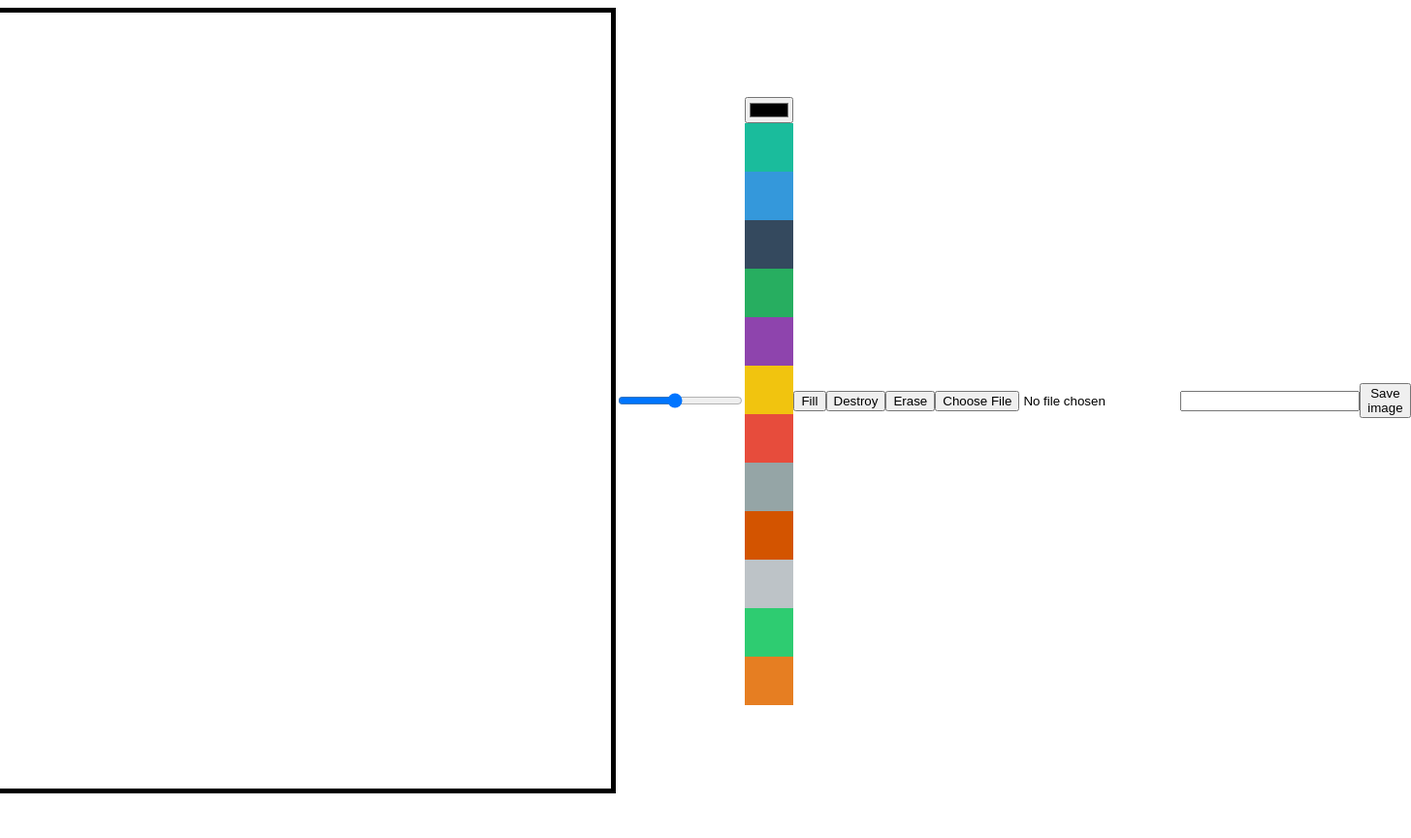
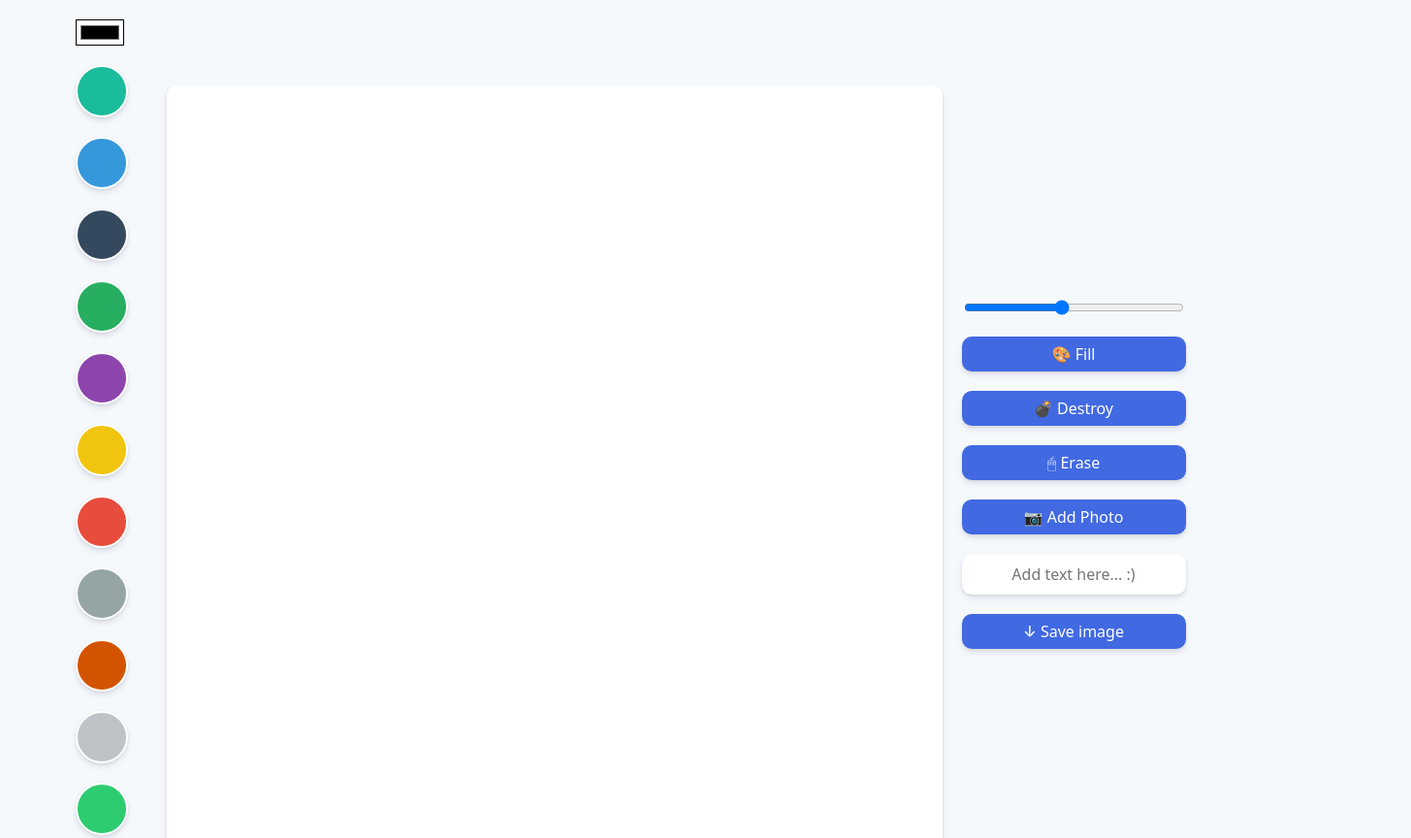
Before and after one commit to seung-mii/meme-maker, a plain HTML site: page index.html in a window 1280 px wide. Shown: the top 864 px of the page at 97% size, 1455 px wide, since content can reach past the window. Before the commit the page ends 826 px from the top, so only its background shows below. Drawn offline with Linux system fonts and the light colour scheme.

Commit message:
feat : css 설정

```diff
--- a/index.html
+++ b/index.html
@@ -8,9 +8,6 @@
     <link rel="stylesheet" href="styles.css" />
   </head>
   <body>
-    <canvas></canvas> <!-- canvas API 창 -->
-    <input id="line-width" type="range" min="1" max="10" value="5" step="0.1" />
-    <!-- step : min과 max 사이의 조절 간격 설정 -->
     <div>
       <input type="color" id="color" />
       <div
@@ -74,13 +71,22 @@
         data-color="#e67e22"
       ></div>
     </div>
-    <button id="mode-btn">Fill</button>
-    <button id="destroy-btn">Destroy</button>
-    <button id="eraser-btn">Erase</button>
-    <input type="file" accept="image/*" id="file" />
-    <!-- accept = "image/*" 뜻 - 파일이 어떤 이든 이미지만 설정 가능 -->
-    <input type="text" id="text" />
-    <button id="save">Save image</button>
+    <canvas></canvas> <!-- canvas API 창 -->
+    <div class="btns">
+      <input id="line-width" type="range" min="1" max="10" value="5" step="0.1" />
+      <!-- step : min과 max 사이의 조절 간격 설정 -->
+      <button id="mode-btn">🎨 Fill</button>
+      <button id="destroy-btn">💣 Destroy</button>
+      <button id="eraser-btn">🖱 Erase</button>
+      <label for="file">
+        📷 Add Photo
+        <input type="file" accept="image/*" id="file"
+      /></label>
+      <!-- accept = "image/*" 뜻 - 파일이 어떤 이든 이미지만 설정 가능 -->
+      <!-- label의 for 값이랑 input의 id 값이 같으면 label을 클릭했을 때 input을 실행시킴 -->
+      <input type="text" id="text" placeholder="Add text here... :)" />
+      <button id="save">↓ Save image</button>
+    </div>
     <script src="app.js"></script>
   </body>
 </html>
--- /dev/null
+++ b/reset.css
@@ -0,0 +1,50 @@
+html, body, div, span, applet, object, iframe,
+h1, h2, h3, h4, h5, h6, p, blockquote, pre,
+a, abbr, acronym, address, big, cite, code,
+del, dfn, em, img, ins, kbd, q, s, samp,
+small, strike, strong, sub, sup, tt, var,
+b, u, i, center,
+dl, dt, dd, ol, ul, li,
+fieldset, form, label, legend,
+table, caption, tbody, tfoot, thead, tr, th, td,
+article, aside, canvas, details, embed,
+figure, figcaption, footer, header, hgroup,
+menu, nav, output, ruby, section, summary,
+time, mark, audio, video {
+	margin: 0;
+	padding: 0;
+	border: 0;
+	font-size: 100%;
+	font: inherit;
+	vertical-align: baseline;
+}
+
+/* HTML5 display-role reset for older browsers */
+article, aside, details, figcaption, figure,
+footer, header, hgroup, menu, nav, section {
+	display: block;
+}
+
+body {
+	line-height: 1;
+}
+
+ol, ul {
+	list-style: none;
+}
+
+blockquote, q {
+	quotes: none;
+}
+
+blockquote:before, blockquote:after,
+
+q:before, q:after {
+	content: '';
+	content: none;
+}
+
+table {
+	border-collapse: collapse;
+	border-spacing: 0;
+}
--- a/styles.css
+++ b/styles.css
@@ -1,7 +1,21 @@
+@import "reset.css";
+
+body {
+    display: flex;
+    gap:20px;
+    justify-content: space-between;
+    align-items: flex-start;
+    background-color: #f6f9fc;
+    padding:20px;
+    font-family: system-ui, -apple-system, BlinkMacSystemFont, 'Segoe UI', Roboto, Oxygen, Ubuntu, Cantarell, 'Open Sans', 'Helvetica Neue', sans-serif;
+}
+
 canvas {
     width:800px;
     height:800px;
-    border:5px solid black;
+    background-color: white;
+    border-radius:10px;
+    box-shadow: 0 4px 6px rgba(50, 50, 93, 0.11), 0 1px 3px rgba(0, 0, 0, 0.08);
 }
 
 body {
@@ -10,8 +24,67 @@ body {
     align-items: center;
 }
 
+.btns {
+    display: flex;
+    flex-direction: column;
+    gap:20px;
+}
+
+.color-options {
+    display: flex;
+    flex-direction: column;
+    gap: 20px;
+    align-items: center;
+}
+
 .color-option {
     width:50px;
     height: 50px;
+    margin: 20px;
+    border-radius: 50%;
     cursor: pointer;
+    border:2px solid white;
+    transition:transform ease-in-out .1s;
+    box-shadow: 0 4px 6px rgba(50, 50, 93, 0.11), 0 1px 3px rgba(0, 0, 0, 0.08);
 }
+
+.color-option:hover {
+    transform: scale(1.2);
+}
+
+input#color {
+    background-color: white;
+    margin-left: 20px;
+}
+
+button,
+label {
+    all:unset;
+    padding: 10px 0px;
+    text-align: center;
+    background-color:royalblue;
+    color:white;
+    font-weight: 500;
+    cursor: pointer;
+    border-radius: 10px;
+    transition: opacity linear .1s;
+    box-shadow: 0 4px 6px rgba(50, 50, 93, 0.11), 0 1px 3px rgba(0, 0, 0, 0.08);
+}
+
+button:hover {
+    opacity: 0.85;
+}
+
+input#file {
+    display: none;
+}
+
+input#text {
+    all:unset;
+    padding:10px 0px;
+    border-radius: 10px;
+    font-weight: 500;
+    text-align: center;
+    background-color:white;
+    box-shadow: 0 4px 6px rgba(50, 50, 93, 0.11), 0 1px 3px rgba(0, 0, 0, 0.08);
+}
```
